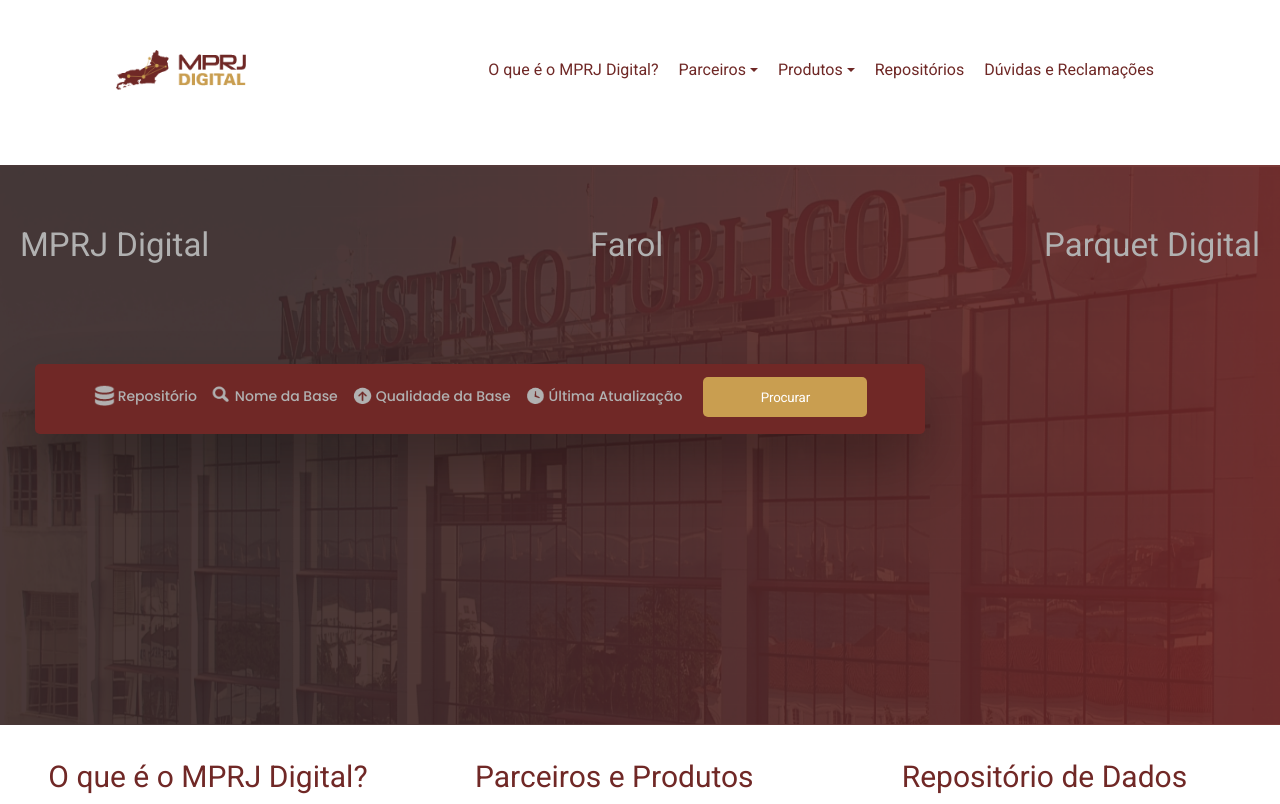
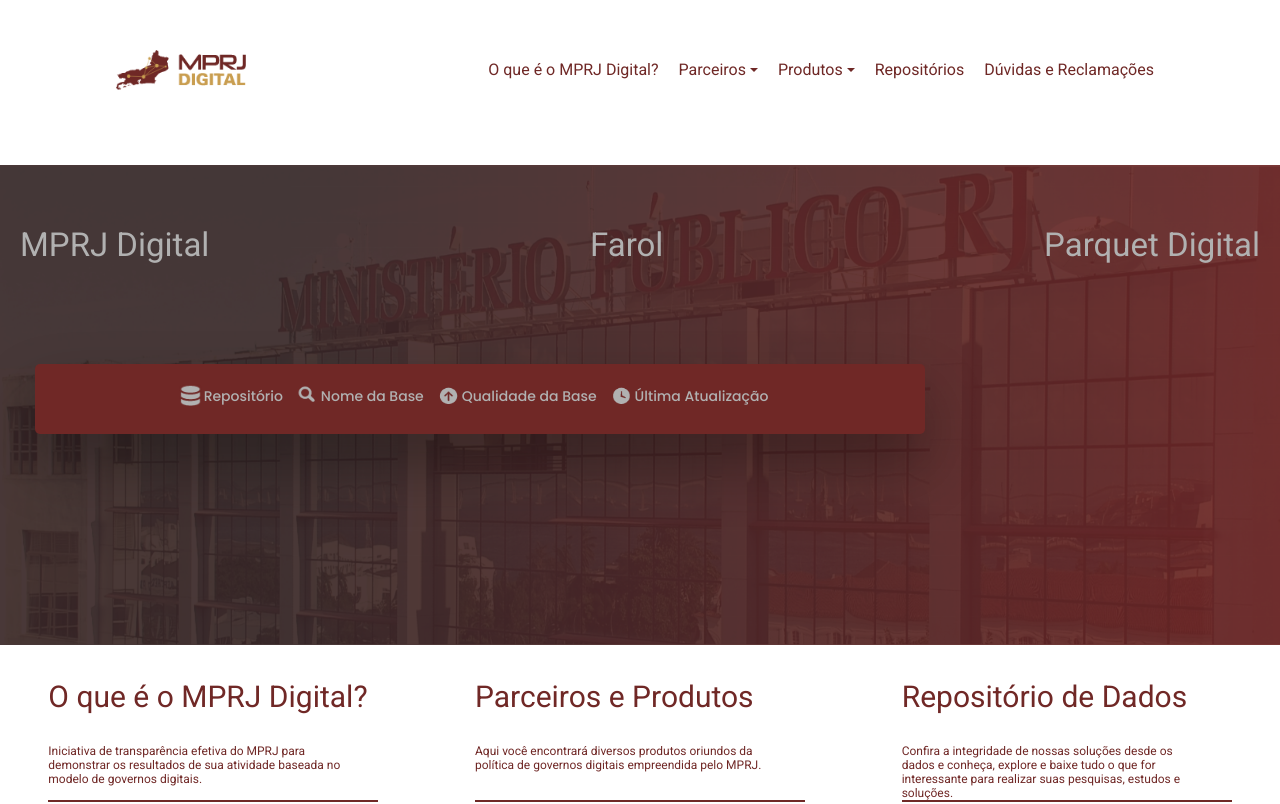
Before and after one commit to MinisterioPublicoRJ/mprj-digital, a React (Create React App) app: page / in a window 1280 px wide. Shown: the top 804 px of the page. Built offline with nearby package versions, Linux system fonts and the light colour scheme.

Commit message:
Ajustes pr

```diff
--- a/src/components/header/bgHeaderItem/BgHeader.css
+++ b/src/components/header/bgHeaderItem/BgHeader.css
@@ -1,5 +1,5 @@
 .section-products-bg img{
-    min-height: 70vh;
+    min-height: 60vh;
     width: 100%;
 }
 @media (max-width: 1080px){
--- a/src/components/header/navHeaderItem/NavHeader.css
+++ b/src/components/header/navHeaderItem/NavHeader.css
@@ -31,6 +31,7 @@
     height: 40px;
     margin-left: 8px;
     margin-top: -7px;
+    display: none;
 }
 .section-products-item img{
     height: 22px;
```
